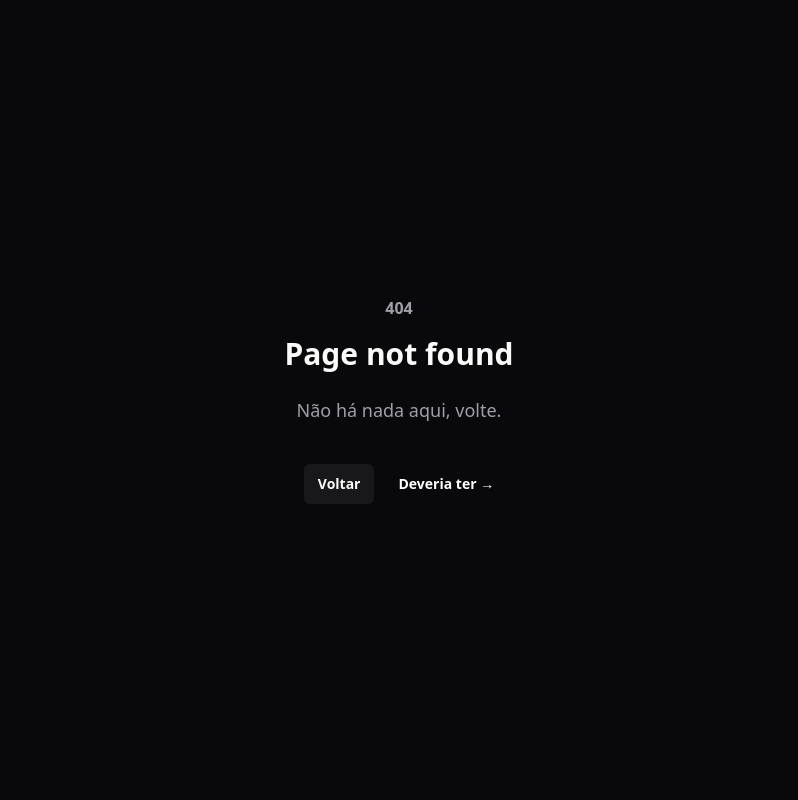
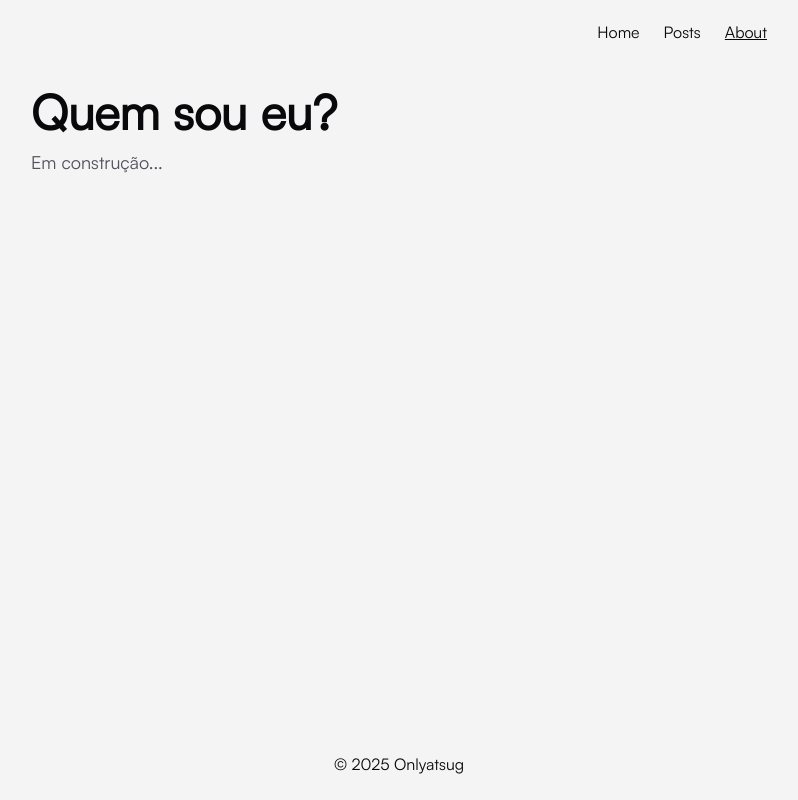
Before and after one commit to Onlyatsug/Personal-Blog, a React (Vite) app: page /about in a window 1280 px wide. Before the commit this address had no page. Shown: the whole page, without its empty margins (241-1039 px from the left). Built offline with nearby package versions, Linux system fonts and the light colour scheme.

Commit message:
feat: about page

```diff
--- a/src/App.jsx
+++ b/src/App.jsx
@@ -2,6 +2,7 @@ import { BrowserRouter, Routes, Route } from 'react-router-dom';
 import Home from './pages/Home';
 import Posts from './pages/Posts';
 import Post from './pages/Post';
+import About from './pages/About';
 import NotFound from './pages/NotFound'
 import './index.css';
 
@@ -12,6 +13,7 @@ function App() {
         <Route path="/" element={<Home />} />
         <Route path="/posts" element={<Posts/>} />
         <Route path="/posts/:slug" element={<Post/>} />
+        <Route path="/about" element={<About/>} />
         <Route path="*" element={<NotFound />} />
       </Routes>
     </BrowserRouter>
--- a/src/components/Header.jsx
+++ b/src/components/Header.jsx
@@ -11,6 +11,7 @@ function Header({local}) {
         <nav className='flex text-base gap-6 font-medium'>
           <Link to={"/"} className={`${local === "home" ? "underline" : ""} `}>Home</Link>
           <Link to={"/posts"} className={`${local === "posts" ? "underline" : ""} `}>Posts</Link>
+          <Link to={"/about"} className={`${local === "about" ? "underline" : ""} `}>About</Link>
         </nav>
       </header>
     </>
--- /dev/null
+++ b/src/pages/About.jsx
@@ -0,0 +1,24 @@
+import Header from '../components/Header'
+import Footer from '../components/Footer'
+import '../index.css'
+
+function About() {
+  return (
+    <div className="min-h-screen flex flex-col bg-zinc-100 dark:bg-zinc-950 font-satoshi text-zinc-950 dark:text-zinc-50">
+      <div className='w-3xl m-auto flex flex-col min-h-screen px-4'>
+      <Header local={"about"} />
+      <main className='flex flex-col flex-grow py-6'>
+        <div className='flex items-start  justify-between gap-4'>
+          <h1 className='text-5xl font-black'>Quem sou eu?</h1>
+        </div>
+        <p className='text-zinc-600 dark:text-zinc-400 mt-3 mb-4 text-lg'>
+          Em construção...
+        </p>
+      </main>
+      <Footer />
+      </div>
+    </div>
+  )
+}
+
+export default About
--- a/src/pages/Posts.jsx
+++ b/src/pages/Posts.jsx
@@ -28,8 +28,8 @@ function Posts() {
         <div className='fixed top-0 left-0 right-0 m-auto w-full max-w-3xl px-4 text-zinc-950 dark:text-zinc-50'>
           <Header local="posts" />
         </div>
-        <div className="max-w-3xl flex-grow flex-col m-auto w-full px-6 mt-20">
-          <main className="mb-12 mt-8 flex flex-col">
+        <div className="max-w-3xl flex-grow flex-col m-auto w-full px-6 mt-16">
+          <main className="mb-12 py-6 flex flex-col">
             <div className="flex items-center justify-between">
               <h1 className="text-5xl font-black text-zinc-950 dark:text-zinc-50">Posts</h1>
             </div>
```
